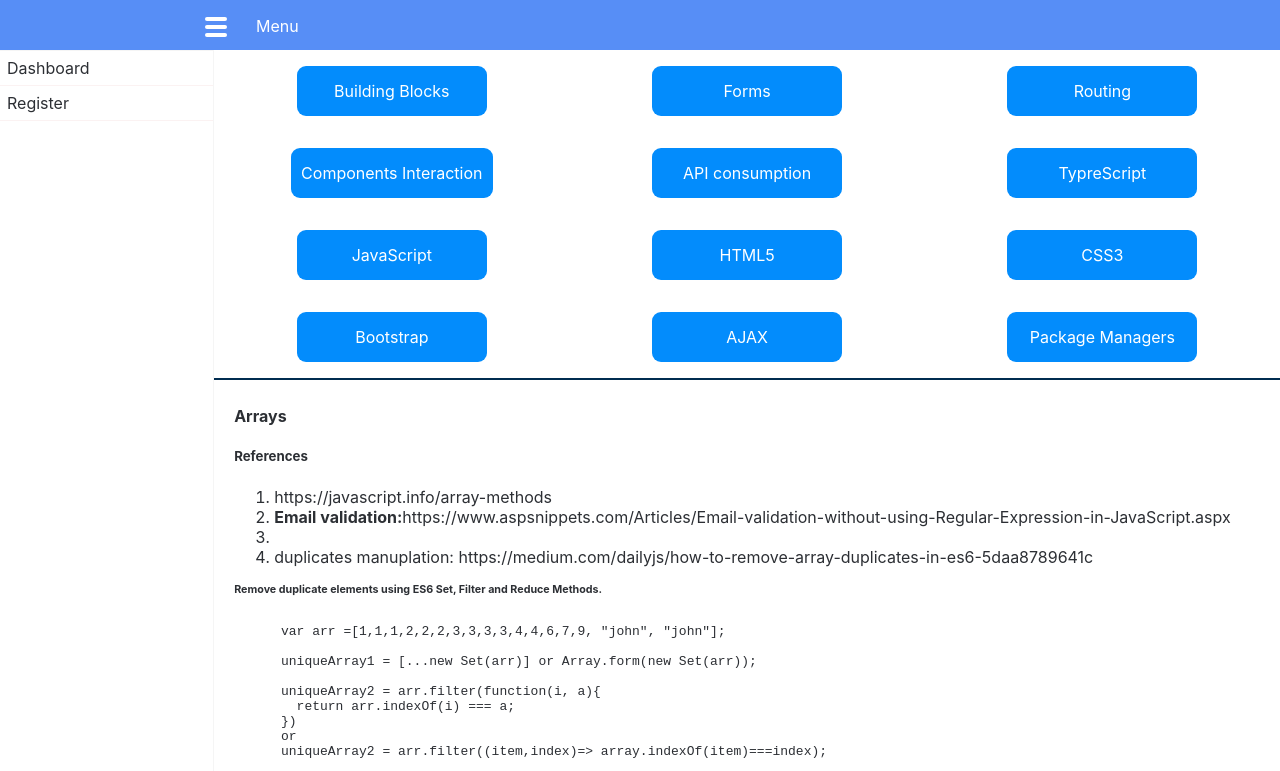
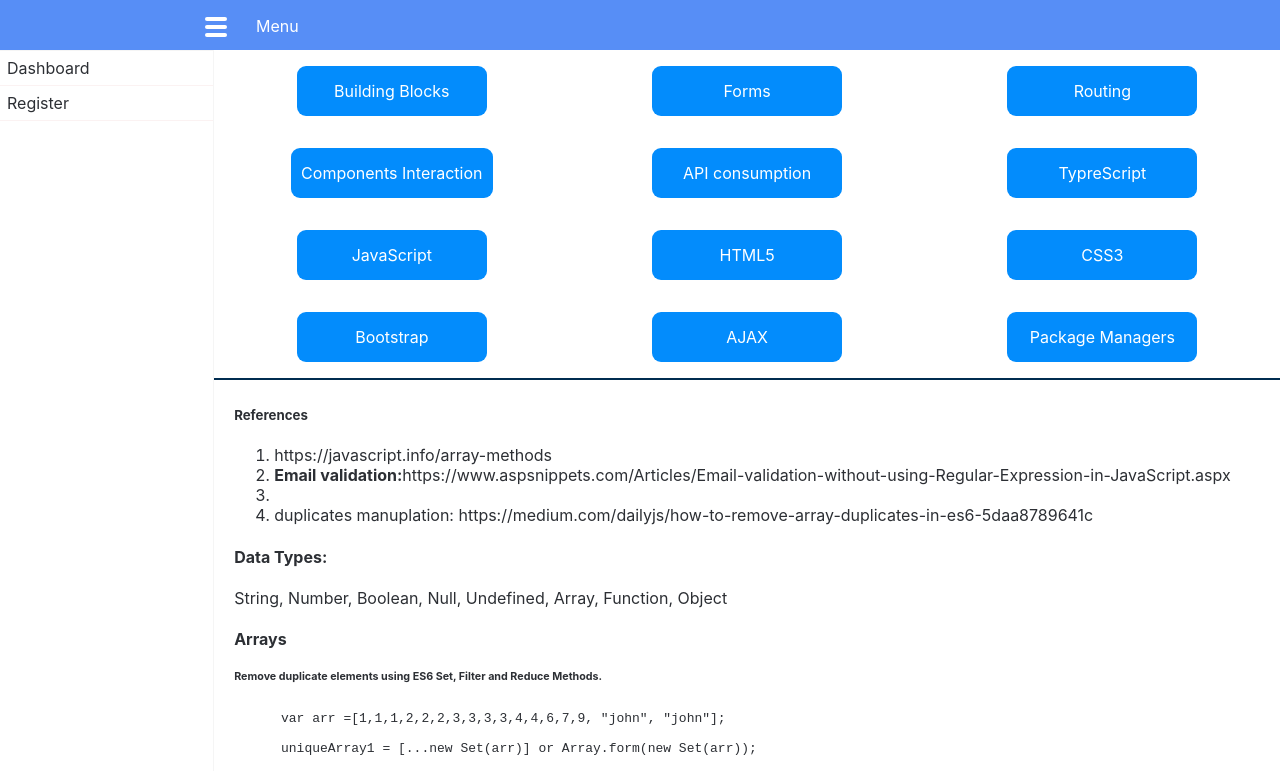
Before and after one commit to sivajisanapala/UI-Development, an Angular app: page /dashboard/javascript in a window 1280 px wide. Shown: the top 771 px of the page. Built offline with nearby package versions, Linux system fonts and the light colour scheme.

Commit message:
1 file modified

```diff
--- a/src/app/items/dashboard/brief/jscript/jscript.component.html
+++ b/src/app/items/dashboard/brief/jscript/jscript.component.html
@@ -1,7 +1,5 @@
 <div class="rcontainer">
-<h4>Arrays</h4>
-
-<h5>References</h5>
+  <h5>References</h5>
 
 <ol>
     <li>https://javascript.info/array-methods</li>
@@ -9,6 +7,13 @@
     <li></li>
     <li>duplicates manuplation: https://medium.com/dailyjs/how-to-remove-array-duplicates-in-es6-5daa8789641c</li>
 </ol>
+
+
+<h4>Data Types:</h4>
+
+<p>String, Number, Boolean, Null, Undefined, Array, Function, Object</p>
+
+<h4>Arrays</h4>
 
 <h6>Remove duplicate elements using ES6 Set, Filter and Reduce Methods.</h6>
 <pre [innerHTML]="dupfilter"></pre>
```
